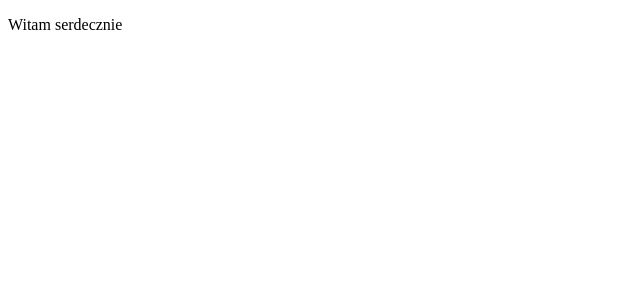
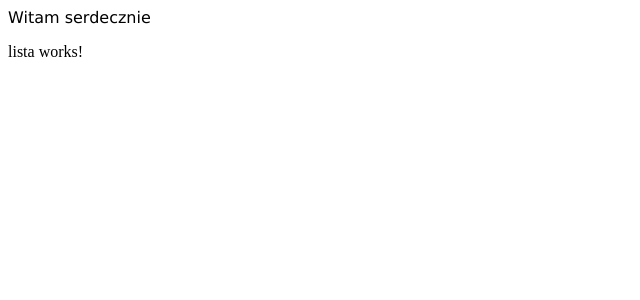
Before and after one commit to fikasp/filmy, an Angular app: page / in a window 1280 px wide. Shown: the top 300 px of the page, without its empty margins (0-640 px from the left). Built offline with nearby package versions, Linux system fonts and the light colour scheme.

Commit message:
Filmy Service

```diff
--- a/src/app/app.component.css
+++ b/src/app/app.component.css
@@ -0,0 +1,7 @@
+* {
+    margin: 0;
+}
+
+p{
+    font: 1em Verdana;
+}
--- a/src/app/app.component.html
+++ b/src/app/app.component.html
@@ -1 +1,2 @@
 <p>Witam serdecznie</p>
+<app-lista></app-lista>
--- a/src/app/app.module.ts
+++ b/src/app/app.module.ts
@@ -5,6 +5,8 @@ import { AppRoutingModule } from './app-routing.module';
 import { AppComponent } from './app.component';
 import { ListaComponent } from './lista/lista.component';
 import { DetaleComponent } from './detale/detale.component';
+
+import { FilmyService } from './filmy.service';
 
 @NgModule({
   declarations: [
@@ -16,7 +18,7 @@ import { DetaleComponent } from './detale/detale.component';
     BrowserModule,
     AppRoutingModule
   ],
-  providers: [],
+  providers: [FilmyService],
   bootstrap: [AppComponent]
 })
 export class AppModule { }
--- a/src/app/filmy.service.ts
+++ b/src/app/filmy.service.ts
@@ -1,9 +1,24 @@
 import { Injectable } from '@angular/core';
 
+export interface Film {
+  id: Number
+  tytul: String
+}
 @Injectable({
   providedIn: 'root'
 })
+
 export class FilmyService {
+
+  private filmy: Film[] = [
+    {id: 0, tytul: 'Ojciec chrzestny 1'},
+    {id: 1, tytul: 'Ojciec chrzestny 2'},
+    {id: 2, tytul: 'Ojciec chrzestny 3'}
+  ]
+
+  wszystkieFilmy(): Film[] {
+    return this.filmy;
+  }
 
   constructor() { }
 }
--- a/src/app/lista/lista.component.ts
+++ b/src/app/lista/lista.component.ts
@@ -1,15 +1,27 @@
 import { Component, OnInit } from '@angular/core';
+import { FilmyService } from '../filmy.service';
+
+export interface Film {
+  id: Number
+  tytul: String
+}
 
 @Component({
   selector: 'app-lista',
   templateUrl: './lista.component.html',
   styleUrls: ['./lista.component.css']
 })
+
 export class ListaComponent implements OnInit {
 
-  constructor() { }
+  filmy: Film[] = [];
 
-  ngOnInit(): void {
+  constructor( private fs: FilmyService) { }
+
+  ngOnInit() {
+    this.filmy = this.fs.wszystkieFilmy();
+    console.log(this.filmy);
+
   }
 
 }
--- /dev/null
+++ b/src/app/modele/film.ts
@@ -0,0 +1,4 @@
+export interface Film {
+    id: Number
+    tytul: String
+  }
```
